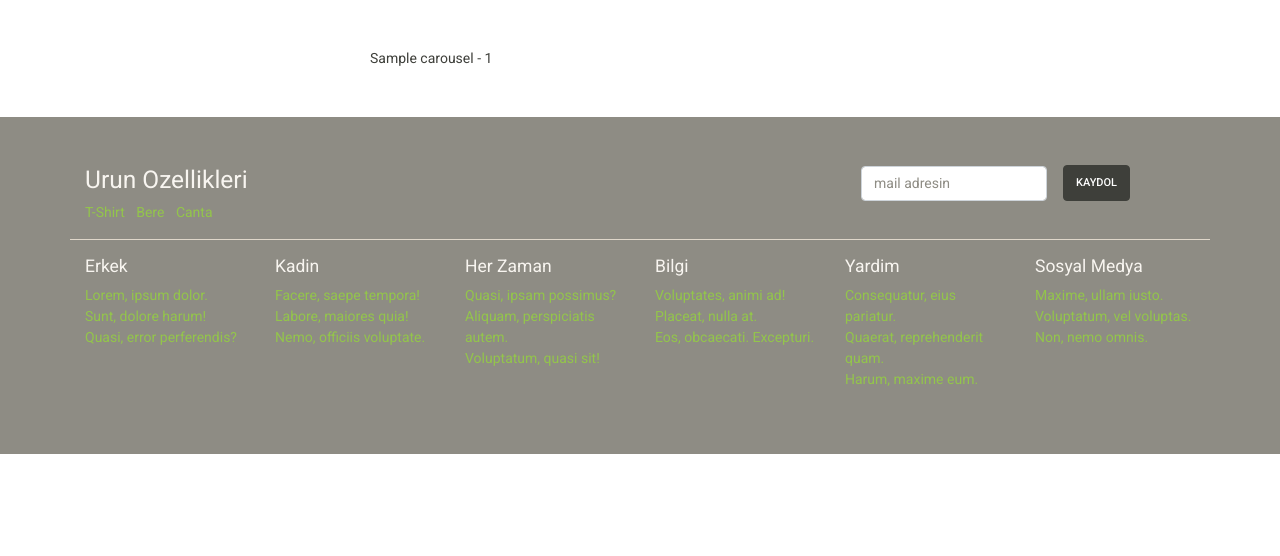
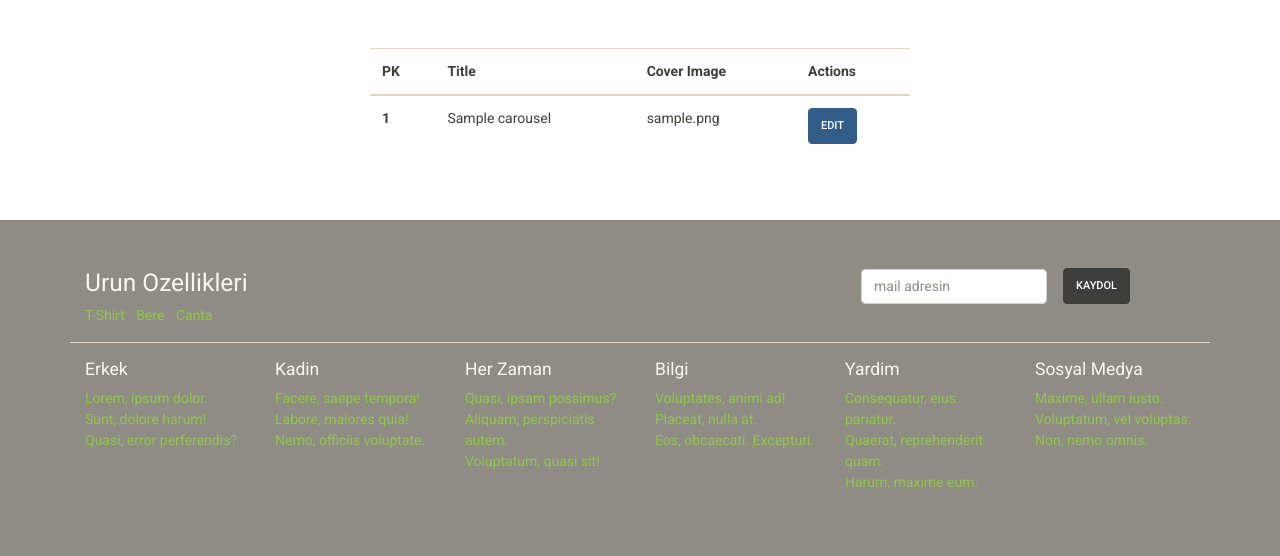
Before and after one commit to HilalKocak/KaftClone-Django, a Django app: page /manage/carousel_list/ in a window 1280 px wide. Shown: the part 54-610 px from the top of the page. Run offline with Django 3.2, Linux system fonts and the light colour scheme; tables that the repository leaves empty hold one stand-in row (values such as "Sample post"); some libraries are stand-ins or nearby versions.

Commit message:
edit and table added

```diff
--- a/templates/manage/carousel_list.html
+++ b/templates/manage/carousel_list.html
@@ -4,10 +4,29 @@
 <div class="container mt-5">
     <div class="row">
         <div class="col-sm-6 offset-sm-3">
+            <table class="table">
+                <thead>
+                  <tr>
+                    <th scope="col">PK</th>
+                    <th scope="col">Title</th>
+                    <th scope="col">Cover Image</th>
+                    <th scope="col">Actions</th>
+                  </tr>
+                </thead>
+                <tbody>
 
-            {% for item in carousel %}
-            {{ item.title }} - {{ item.pk }} <br>
-            {% endfor %}
+                    {% for item in carousel %}
+                    <tr>
+                        <th scope="row">{{ item.pk }}</th>
+                        <td>{{ item.title }}</td>
+                        <td>{{ item.cover_image }}</td>
+                        <td><a href="#" class="btn btn-primary">Edit</a></td>
+                      </tr>
+                    {% endfor %}
+                </tbody>
+              </table>
+
+
         </div>
     </div>
 </div>
```
